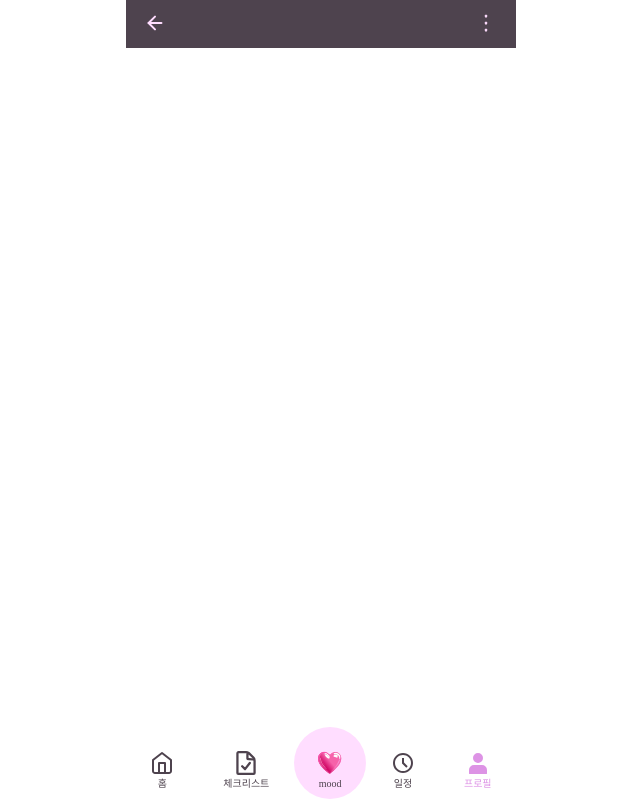
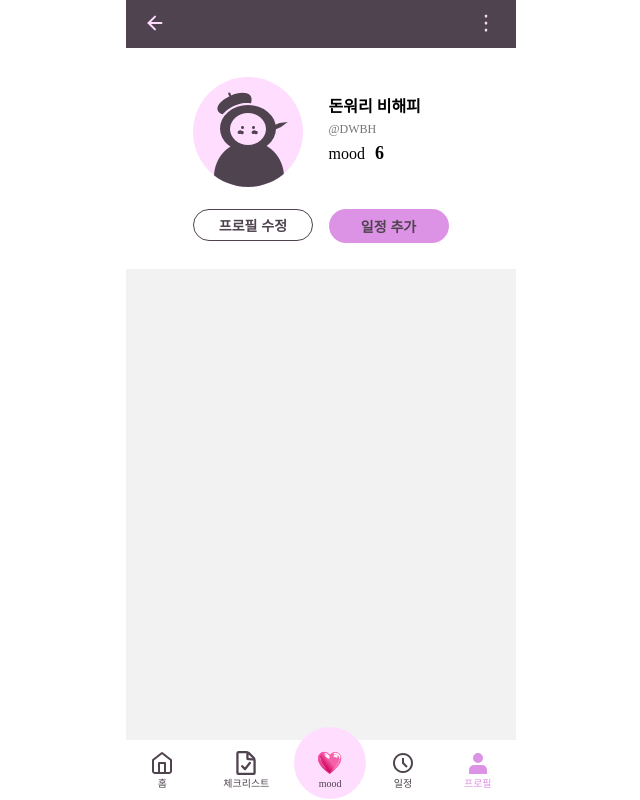
Before and after one commit to doong2imdang/POOW, a React (Create React App) app: page /profile in a window 1280 px wide. Shown: the whole page, without its empty margins (319-959 px from the left). Built offline with nearby package versions, Linux system fonts and the light colour scheme; no server answers.

Commit message:
Style: MyProfile 화면 표시

```diff
--- a/src/routes/Profile.tsx
+++ b/src/routes/Profile.tsx
@@ -1,9 +1,10 @@
-import React, { useState } from "react";
+import React, { useEffect, useState } from "react";
+import styled from "styled-components";
 import Header from "../components/Header";
+import MyProfile from "../components/MyProfile";
 
 export default function Profile() {
   const [isBottomSheet, setIsBottomSheet] = useState<boolean>(false);
-
   const toggleBottomSheet = () => {
     setIsBottomSheet((prev) => !prev);
   };
@@ -16,6 +17,14 @@ export default function Profile() {
         isBottomSheet={isBottomSheet}
         toggleBottomSheet={toggleBottomSheet}
       />
+      <Main>
+        <MyProfile />
+      </Main>
     </>
   );
 }
+
+const Main = styled.main`
+  background: #f2f2f2;
+  height: calc(100% - 60px);
+`;
```
